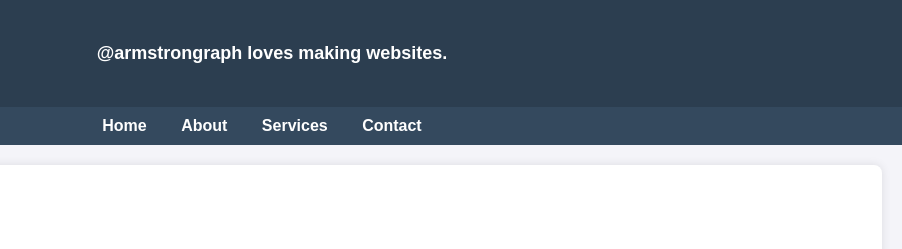
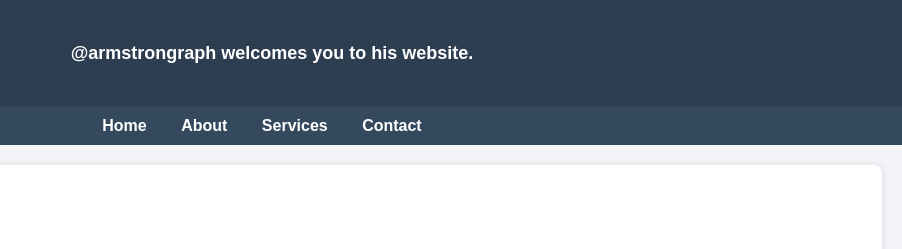
Before and after one commit to Armstrong-Ralph/Assignments-, a plain HTML site: page index.html in a window 1280 px wide. Shown: the top 249 px of the page, 378-1280 px from the left. Drawn offline with Linux system fonts and the light colour scheme.

Commit message:
Update index.html

```diff
--- a/index.html
+++ b/index.html
@@ -75,7 +75,7 @@
     <div class="logo">
         <img src="mylogo.jpeg" alt="My Logo">
     </div>
-    <h1>@armstrongraph loves making websites.</h1>
+    <h1>@armstrongraph welcomes you to his website.</h1>
     <div style="width: 100px;"></div> <!-- Spacer for centering header text -->
 </header>
 
```
